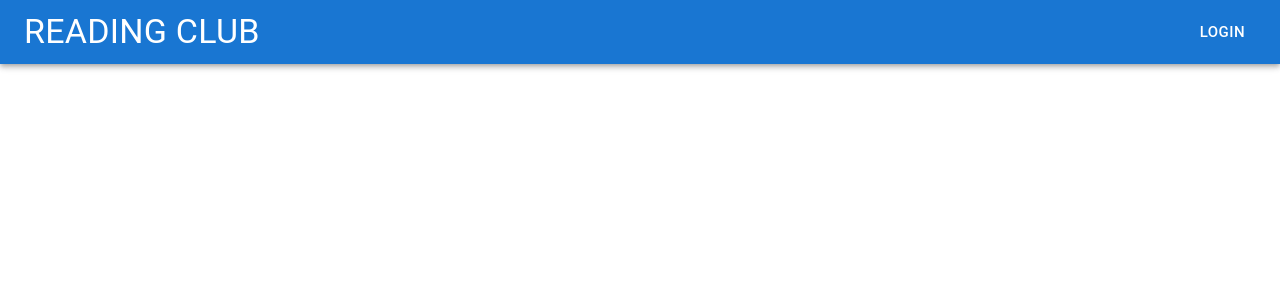
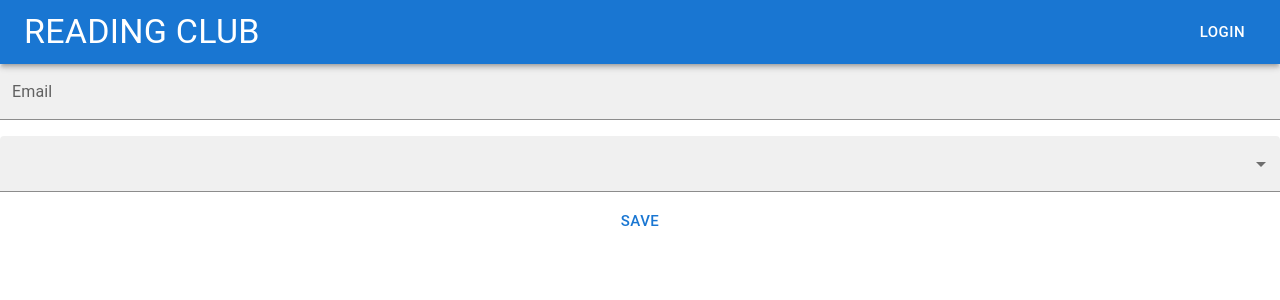
Before and after one commit to GouthamNT/reading-club, a React (Create React App) app: page / in a window 1280 px wide. Shown: the top 300 px of the page. Built offline with nearby package versions, Linux system fonts and the light colour scheme; data requests are answered from the project's data file.

Commit message:
Create Member and book

```diff
--- /dev/null
+++ b/src/API/axios-client.ts
@@ -0,0 +1,22 @@
+import axios, { AxiosInstance } from "axios";
+
+export class AxiosClient {
+
+	private static _axiosClient:AxiosInstance;
+
+	private constructor() {
+		AxiosClient._axiosClient = axios.create({
+			baseURL: "http://localhost:3000/"
+		});
+	}
+
+	static getInstance() {
+		if (AxiosClient._axiosClient) {
+			return AxiosClient._axiosClient;
+		}
+
+		new AxiosClient();
+
+		return AxiosClient._axiosClient;
+	}
+}
--- /dev/null
+++ b/src/API/books-api.ts
@@ -0,0 +1,34 @@
+import { AxiosClient } from "./axios-client";
+import { Book, MemberBook } from "../common/modal";
+
+export class BooksAPI {
+
+	private static _booksAPI: BooksAPI;
+	private readonly RESOURCE_PATH: string = '/master-books'
+
+	private readonly _axiosClient;
+
+	private constructor() {
+		this._axiosClient = AxiosClient.getInstance();
+	}
+
+	public static getInstance(): BooksAPI {
+		if (BooksAPI._booksAPI) {
+			return BooksAPI._booksAPI;
+		}
+
+		BooksAPI._booksAPI = new BooksAPI();
+		return BooksAPI._booksAPI;
+	}
+
+	public async getMasterBooks(): Promise<Array<Book>> {
+		const bookResponse = await this._axiosClient.get(this.RESOURCE_PATH);
+		return bookResponse.data;
+	}
+
+	public async createMemberBook(memberId:number, books: MemberBook): Promise<Array<MemberBook>> {
+		const bookResponse = await this._axiosClient.post(`/members/${memberId}/books`, books);
+		return bookResponse.data;
+	}
+
+}
--- /dev/null
+++ b/src/API/members-api.ts
@@ -0,0 +1,27 @@
+import { Member } from "../common/modal";
+import { AxiosClient } from "./axios-client";
+
+export class MembersApi {
+	private static _booksAPI: MembersApi;
+	private readonly RESOURCE_PATH: string = '/members'
+
+	private readonly _axiosClient;
+
+	private constructor() {
+		this._axiosClient = AxiosClient.getInstance();
+	}
+
+	public static getInstance(): MembersApi {
+		if (MembersApi._booksAPI) {
+			return MembersApi._booksAPI;
+		}
+
+		MembersApi._booksAPI = new MembersApi();
+		return MembersApi._booksAPI;
+	}
+
+	public async createMember(member: Member): Promise<Member> {
+		const createdMemberResponse = await this._axiosClient.post(this.RESOURCE_PATH, member);
+		return createdMemberResponse.data;
+	}
+}
--- a/src/App.tsx
+++ b/src/App.tsx
@@ -1,10 +1,16 @@
 import './App.css';
+import MemberForm from './components/app/member-form';
 import Main from './pages/main';
 
 function App() {
   return (
     <div className="App">
+      <div>
       <Main />
+      </div>
+      <div>
+      <MemberForm />
+      </div>
     </div>
   );
 }
--- a/src/components/app/member-form.tsx
+++ b/src/components/app/member-form.tsx
@@ -1,20 +1,66 @@
-import { useState } from "react";
-import { Book } from "../../common/modal";
+import { useEffect, useMemo, useState } from "react";
+import { BooksAPI } from "../../API/books-api";
+import { Book, MemberBook, PickList } from "../../common/modal";
 import MultiSelect from "../input/select";
 import TextInput from "../input/text-input";
+import TextButton from "../button/text-button";
+import { MembersApi } from "../../API/members-api";
 
 const MemberForm = () => {
 	const [email, setEmail] = useState<string>("");
 
 	const [selectedBooks, setSelectedBooks] = useState<Array<Book>>([]);
 
+	const [masterBooks, setMasterBooks] = useState<Array<Book>>([]);
+
+	const [books, setBooks] = useState<Array<PickList>>([]);
+
+	const selectedPickListBooks = useMemo(() => {
+		return selectedBooks.map((book) => book.id as number);
+	}, [selectedBooks])
+
+	const booksAPI = useMemo(() => BooksAPI.getInstance(), []);
+	const membersAPI = useMemo(() => MembersApi.getInstance(), []);
+	useEffect(() => {
+		booksAPI.getMasterBooks().then((books) => {
+			const bookPickList = books.map((book) => {
+				return {
+					key: book.id as number,
+					label: book.name
+				}
+			})
+			setMasterBooks([...books]);
+			setBooks([...bookPickList]);
+		})
+	}, [])
+
 	const onEmailChange = (value: string): void => {
 		setEmail(value);
 	};
 
 	const onBooksSelect = (value: string[]): void => {
-		setSelectedBooks([]);
+		const selectedBooksIds = new Set(value.map((bookId) => Number(bookId)));
+		setSelectedBooks(
+			masterBooks.filter((masterBook) => selectedBooksIds.has(masterBook.id as number))
+		);
 	};
+
+	const save = async () => {
+		const createdMember = await membersAPI.createMember({ email, membershipStartDate: Date.now().toLocaleString() });
+		const memberBooks = selectedBooks.map((book) => {
+			const { id, ...restOfBook } = book;
+			const memberBook: MemberBook = {
+				...restOfBook,
+				masterBookId: id as number ,
+				memberId: createdMember.id as number
+			}
+			return memberBook;
+		});
+		for (let i = 0; i < memberBooks.length; i++) {
+			await booksAPI.createMemberBook(createdMember.id as number, memberBooks[i])
+		}
+
+	}
 
 	return (
 		<>
@@ -22,7 +68,10 @@ const MemberForm = () => {
 				<TextInput value={email} label="Email" onChange={onEmailChange} />
 			</div>
 			<div>
-				<MultiSelect pickList={[]} value={[]} onChange={onBooksSelect}/>
+				<MultiSelect pickList={books} value={selectedPickListBooks} onChange={onBooksSelect}/>
+			</div>
+			<div>
+				<TextButton label="save" onClick={save} />
 			</div>
 		</>
 	);
--- a/src/components/input/text-input.tsx
+++ b/src/components/input/text-input.tsx
@@ -1,4 +1,4 @@
-import { FilledInput, TextField } from "@mui/material";
+import { TextField } from "@mui/material";
 import React from "react";
 
 interface TextInputProps {
@@ -15,7 +15,7 @@ const TextInput = (props: TextInputProps) => {
 			{...props}
 			variant="filled"
 			fullWidth
-			placeholder={props.label}
+			label={props.label}
 			onChange={(e: React.ChangeEvent<HTMLInputElement>) => {
 				if (props.onChange) {
 					return props.onChange(e.target.value);
```
Also changed, not shown: src/common/modal.ts (+16 -0 lines).
